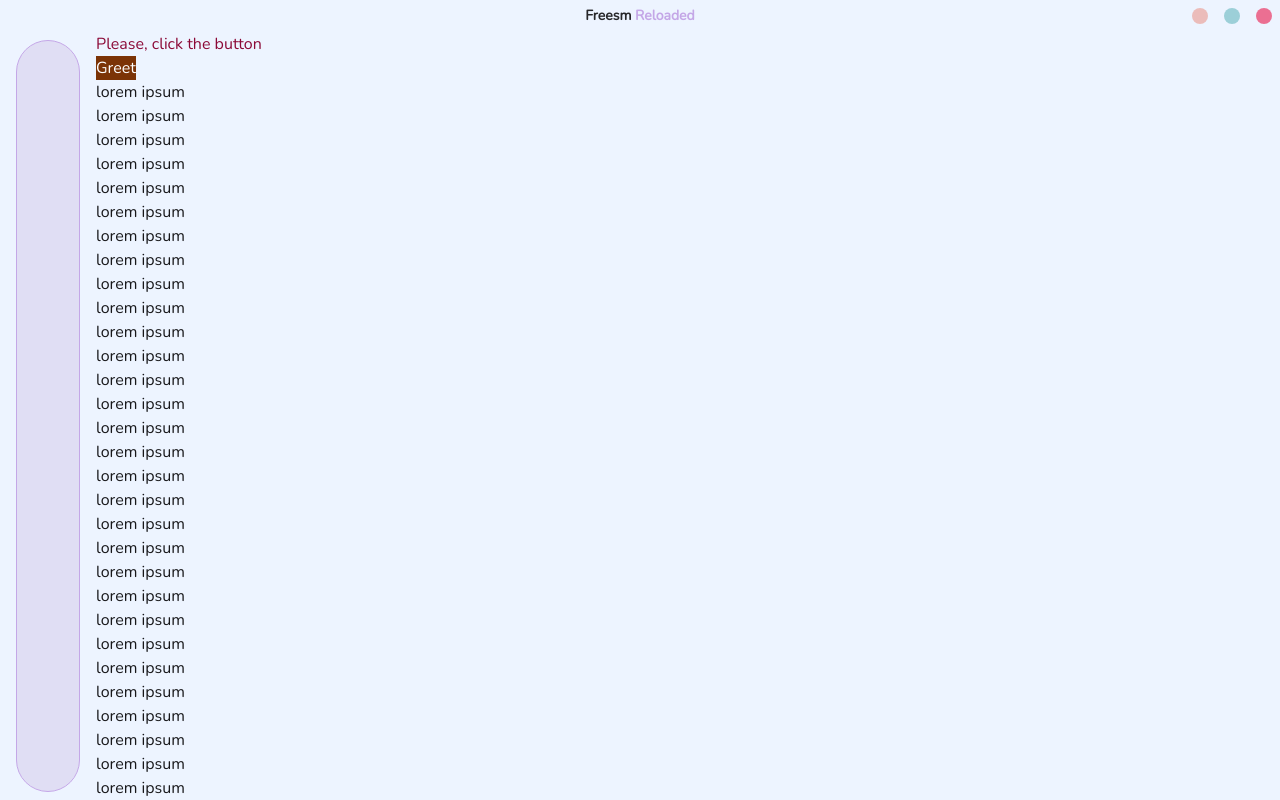
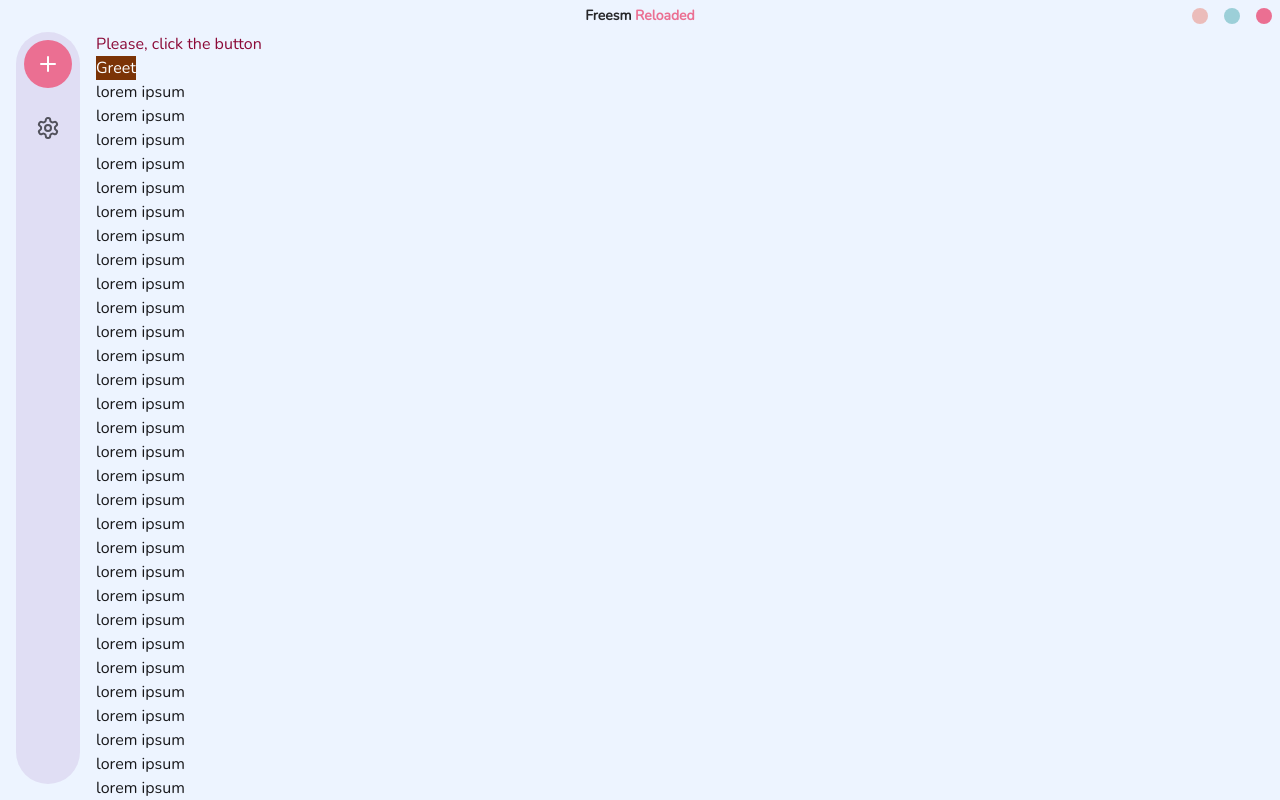
Before and after one commit to FreesmTeam/Kaede-discontinued, a React (Vite) app in the folder frontend/: page / in a window 1280 px wide. Shown: the top 800 px of the page. Built offline with nearby package versions, Linux system fonts and the light colour scheme.

Commit message:
feat: implement sidebar buttons

```diff
--- a/frontend/src/components/UI/Sidebar/Sidebar.tsx
+++ b/frontend/src/components/UI/Sidebar/Sidebar.tsx
@@ -1,10 +1,33 @@
 import React from "react";
+import {sidebarButtons} from "../../../configs/sidebar";
 
 export default function Sidebar() {
     return (
-        <div className="sticky w-24 top-0 px-4 py-2">
-            <div className="fixed flex flex-col items-center w-16 h-full max-h-[calc(100vh-48px)] rounded-full border-[1px] border-[#c4a7e7] bg-[#e0def4]">
+        <div className="sticky w-24 top-0 px-4 pb-2">
+            <div className="fixed flex flex-col gap-4 items-center w-16 h-full max-h-[calc(100vh-48px)] rounded-full bg-[#e0def4] py-2">
+                {
+                    sidebarButtons.map((button) => {
+                        if (button.default) {
+                            return (
+                                <button
+                                    key={button.name}
+                                    className="cursor-pointer overflow-clip flex rounded-full bg-[#eb6f92] w-12 min-h-12 text-white justify-center items-center hover:bg-[#e74b77] transition"
+                                >
+                                    {button.icon}
+                                </button>
+                            );
+                        }
 
+                        return (
+                            <button
+                                key={button.name}
+                                className="cursor-pointer overflow-clip flex rounded-full w-12 min-h-12 text-zinc-600 justify-center items-center hover:bg-[#d9c9ee] hover:text-zinc-800 transition"
+                            >
+                                {button.icon}
+                            </button>
+                        );
+                    })
+                }
             </div>
         </div>
     );
--- a/frontend/src/components/UI/WindowHeader/WindowHeader.tsx
+++ b/frontend/src/components/UI/WindowHeader/WindowHeader.tsx
@@ -25,7 +25,7 @@ export default function WindowHeader() {
             <div
                 className="select-none px-2 flex flex-nowrap justify-start gap-2 items-center w-fit">
                 <div className="font-semibold text-nowrap text-sm text-zinc-800">
-                    Freesm <span className="text-[#c4a7e7]">Reloaded</span>
+                    Freesm <span className="text-[#eb6f92]">Reloaded</span>
                 </div>
             </div>
             <div
--- /dev/null
+++ b/frontend/src/configs/sidebar.tsx
@@ -0,0 +1,14 @@
+import { Plus, SettingsIcon } from "lucide-react";
+import React from "react";
+
+export const sidebarButtons = [
+    {
+        icon: <Plus />,
+        name: "Добавить сборку",
+        default: true,
+    },
+    {
+        icon: <SettingsIcon />,
+        name: "Добавить сборку",
+    },
+];
```
